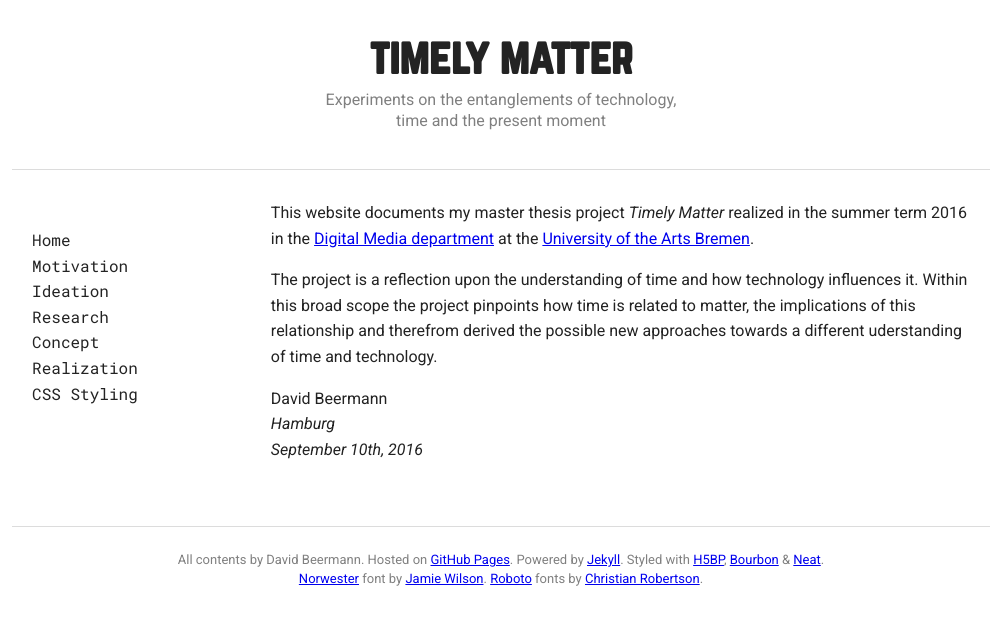
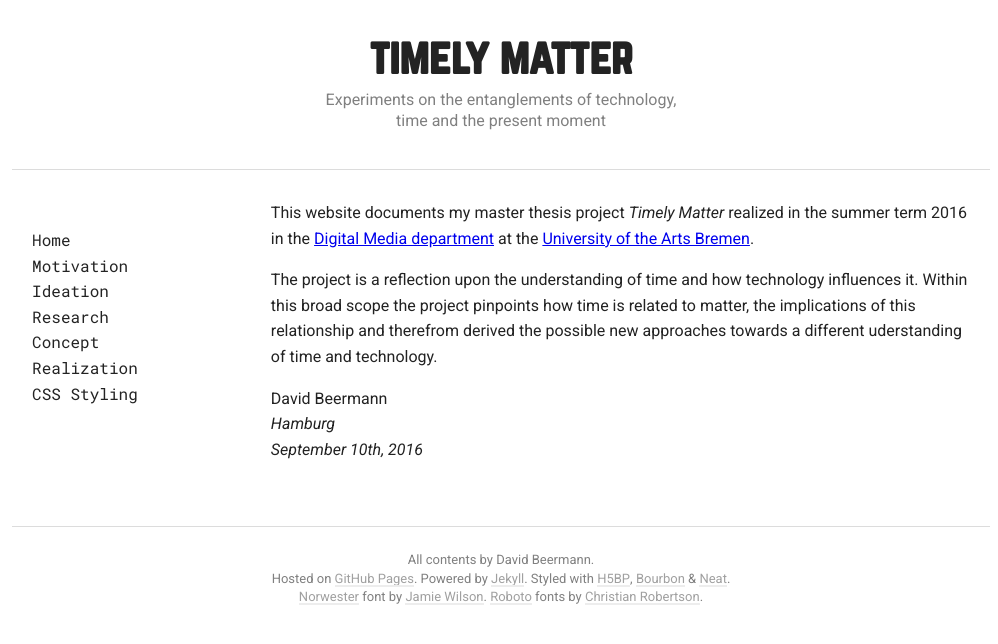
Before and after one commit to davidbeermann/timely-matter, a Jekyll site: the page built from index.md, in a window 1280 px wide. Shown: the top 644 px of the page, without its empty margins (139-1137 px from the left). Built offline with Jekyll 4.4.1, drawn with Linux system fonts in a browser that asks for light colours.

Commit message:
optimized footer link styling

```diff
--- a/_includes/page-footer.html
+++ b/_includes/page-footer.html
@@ -1,6 +1,7 @@
 <footer class="page-footer">
   <div class="footer-content">
-    <p>All contents by David Beermann. Hosted on <a href="https://pages.github.com/">GitHub Pages</a>. Powered by <a href="http://jekyllrb.com/">Jekyll</a>. Styled with <a href="http://html5boilerplate.com/">H5BP</a>, <a href="http://bourbon.io/">Bourbon</a> &amp; <a href="http://neat.bourbon.io/">Neat</a>.</p>
+    <p>All contents by David Beermann.</p>
+    <p>Hosted on <a href="https://pages.github.com/">GitHub Pages</a>. Powered by <a href="http://jekyllrb.com/">Jekyll</a>. Styled with <a href="http://html5boilerplate.com/">H5BP</a>, <a href="http://bourbon.io/">Bourbon</a> &amp; <a href="http://neat.bourbon.io/">Neat</a>.</p>
     <p><a href="http://jamiewilson.io/norwester/">Norwester</a> font by <a href="http://jamiewilson.io/">Jamie Wilson</a>. <a href="https://fonts.google.com/specimen/Roboto">Roboto</a> fonts by <a href="http://betatype.com/">Christian Robertson</a>.</p>
   </div>
 </footer>
--- a/_sass/modules/_page-footer.sass
+++ b/_sass/modules/_page-footer.sass
@@ -2,6 +2,10 @@
 
 $footer-margin: 3em
 $footer-padding: 1.5em
+
+$link-color: #a0a0a0
+$hover-color: #606060
+$line-color: #ededed
 
 .page-footer
   border-top: solid 1px $light-gray
@@ -16,3 +20,36 @@ $footer-padding: 1.5em
   line-height: 1.42857
   p
     margin: 0
+  a
+    position: relative
+    &, &:active, &:visited
+      color: $link-color
+      text-decoration: none
+    &::after
+      background-color: $line-color
+      bottom: -1px
+      content: ''
+      height: 2px
+      left: 0
+      position: absolute
+      width: 100%
+    &:hover
+      color: $hover-color
+      @include animation(link_anim 0.35s ease)
+    &:hover::after
+      height: 0
+      @include animation(line_anim 0.25s ease)
+
+@include keyframes(link_anim)
+  from
+    color: $link-color
+  to
+    color: $hover-color
+
+@include keyframes(line_anim)
+  from
+    bottom: -1px
+    height: 2px
+  to
+    bottom: 1px
+    height: 0
```
